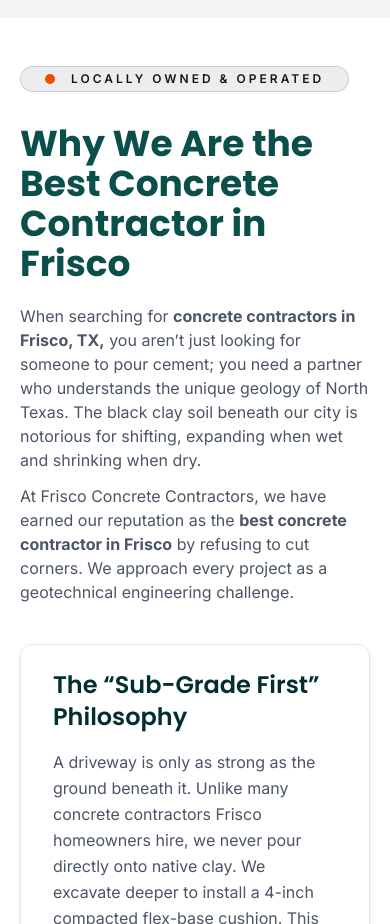
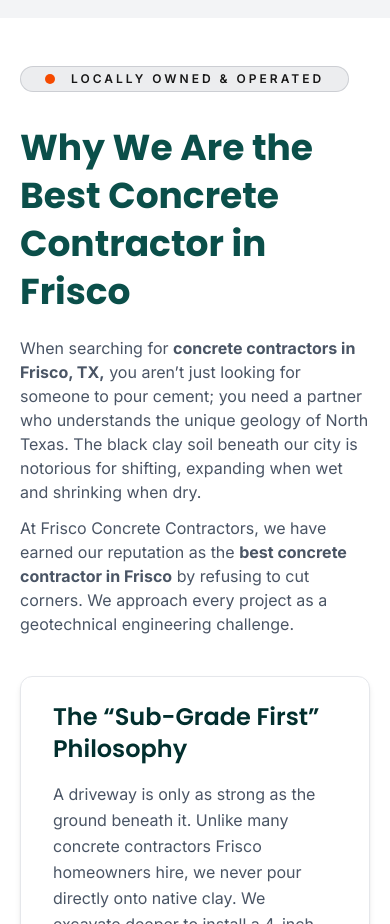
Before and after one commit to fahimurReza/site-template-gmbkingdom, a Next.js app: page / in a window 390 px wide. Shown: the part 10440-11364 px from the top of the page. Built offline with nearby package versions, Linux system fonts and the light colour scheme.

Commit message:
(ui): responsive-why-best-02

```diff
--- a/app/(home)/components/why-best/WhyBest.tsx
+++ b/app/(home)/components/why-best/WhyBest.tsx
@@ -13,7 +13,7 @@
         </span>
         Locally Owned & Operated
       </div>
-      <h2 className="text-4xl font-bold text-brand-teal-light mt-8">
+      <h2 className="text-4xl font-bold text-brand-teal-light leading-12 mt-8">
         Why We Are the Best Concrete Contractor in Frisco
       </h2>
 
```
